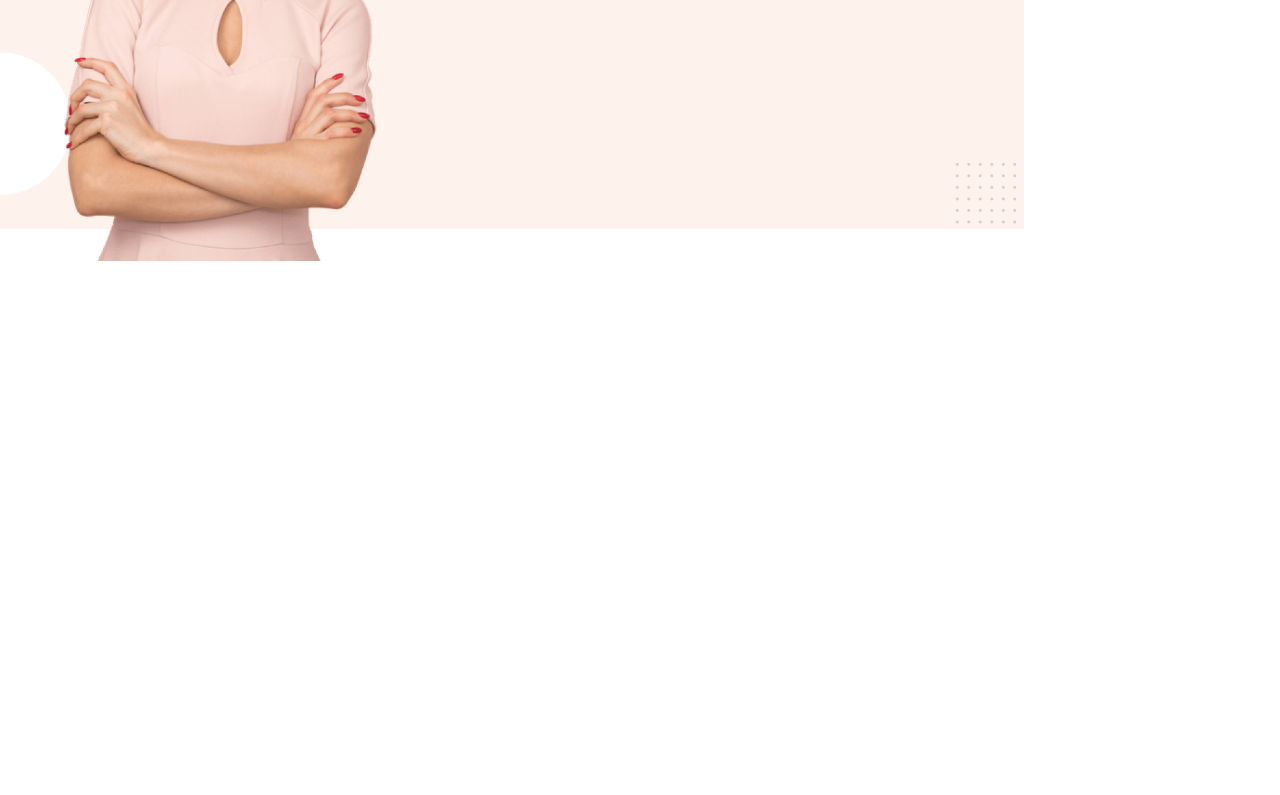
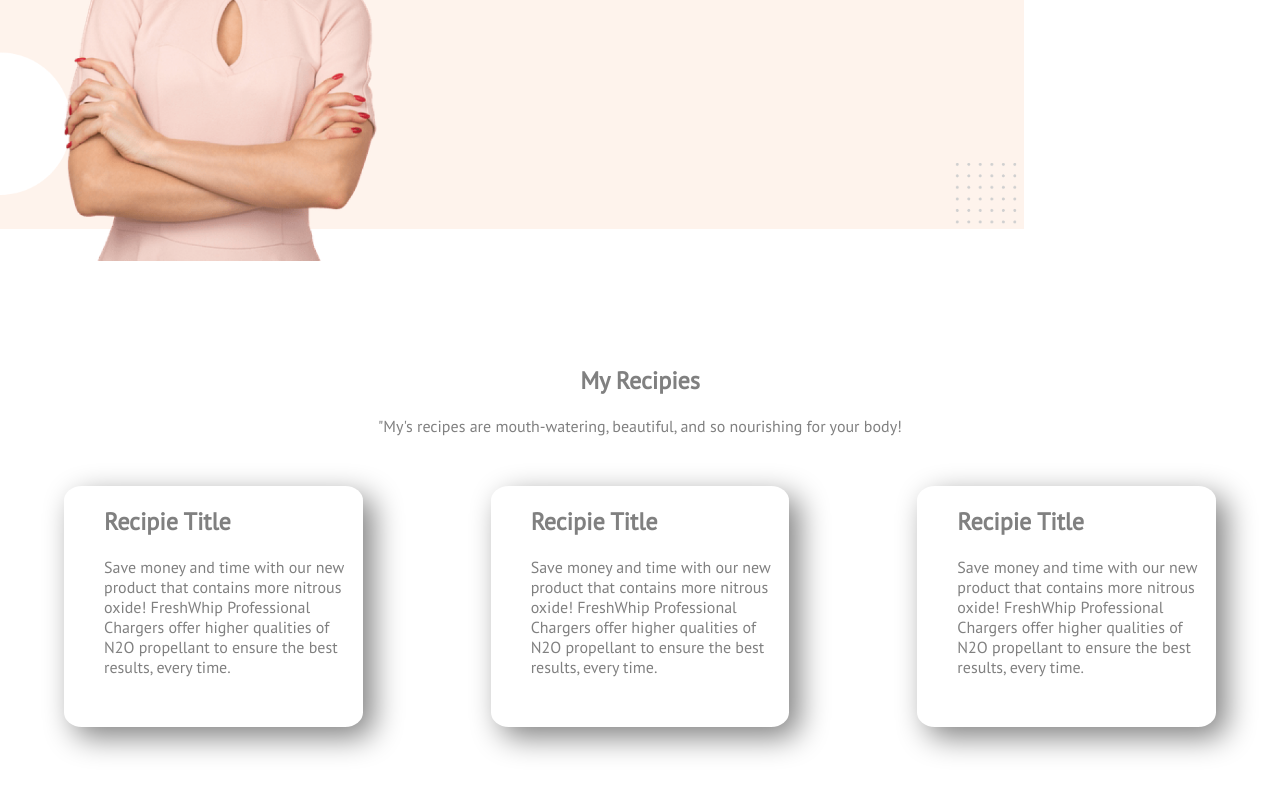
Before and after one commit to Jonayed-AHMED/food-network, a plain HTML site: page index.html in a window 1280 px wide. Shown: the part 797-1592 px from the top of the page. Before the commit the page ends 1162 px from the top, so only its background shows below. Drawn offline with Linux system fonts and the light colour scheme.

Commit message:
added bottom-part

```diff
--- a/index.html
+++ b/index.html
@@ -38,7 +38,25 @@
             <a target="_blank" class="link-button" href="https://web.programming-hero.com/">Contact Me</a>
        </div>
     </div>
+  </section>
 
+  <section class="bottom-side">
+      <h1 class="my-recipies">My Recipies</h1>
+      <p class="my-recipies">"My's recipes are mouth-watering, beautiful, and so nourishing for your body!</p>
+      <div class="flexible-container">
+        <div class="Recipie Recipie1">
+            <h1>Recipie Title</h1>
+            <p>Save money and time with our new product that contains more nitrous oxide! FreshWhip Professional Chargers offer higher qualities of N2O propellant to ensure the best results, every time.</p>
+        </div>
+        <div class="Recipie Recipie2">
+          <h1>Recipie Title</h1>
+          <p>Save money and time with our new product that contains more nitrous oxide! FreshWhip Professional Chargers offer higher qualities of N2O propellant to ensure the best results, every time.</p>
+        </div>
+        <div class="Recipie Recipie3">
+          <h1>Recipie Title</h1>
+          <p>Save money and time with our new product that contains more nitrous oxide! FreshWhip Professional Chargers offer higher qualities of N2O propellant to ensure the best results, every time.</p>
+        </div>
+      </div>
 
   </section>
 </body>
--- a/style.css
+++ b/style.css
@@ -35,3 +35,14 @@ body{
 p{
     margin-bottom: 50px;
 }
+.my-recipies{
+    text-align: center;
+}
+.Recipie{
+    width: 40%;
+    border-radius: 6%;
+    margin-left: 5%;
+    margin-right: 5%;
+    padding-left: 40px;
+    box-shadow: 10px 10px 30px;
+}
```
